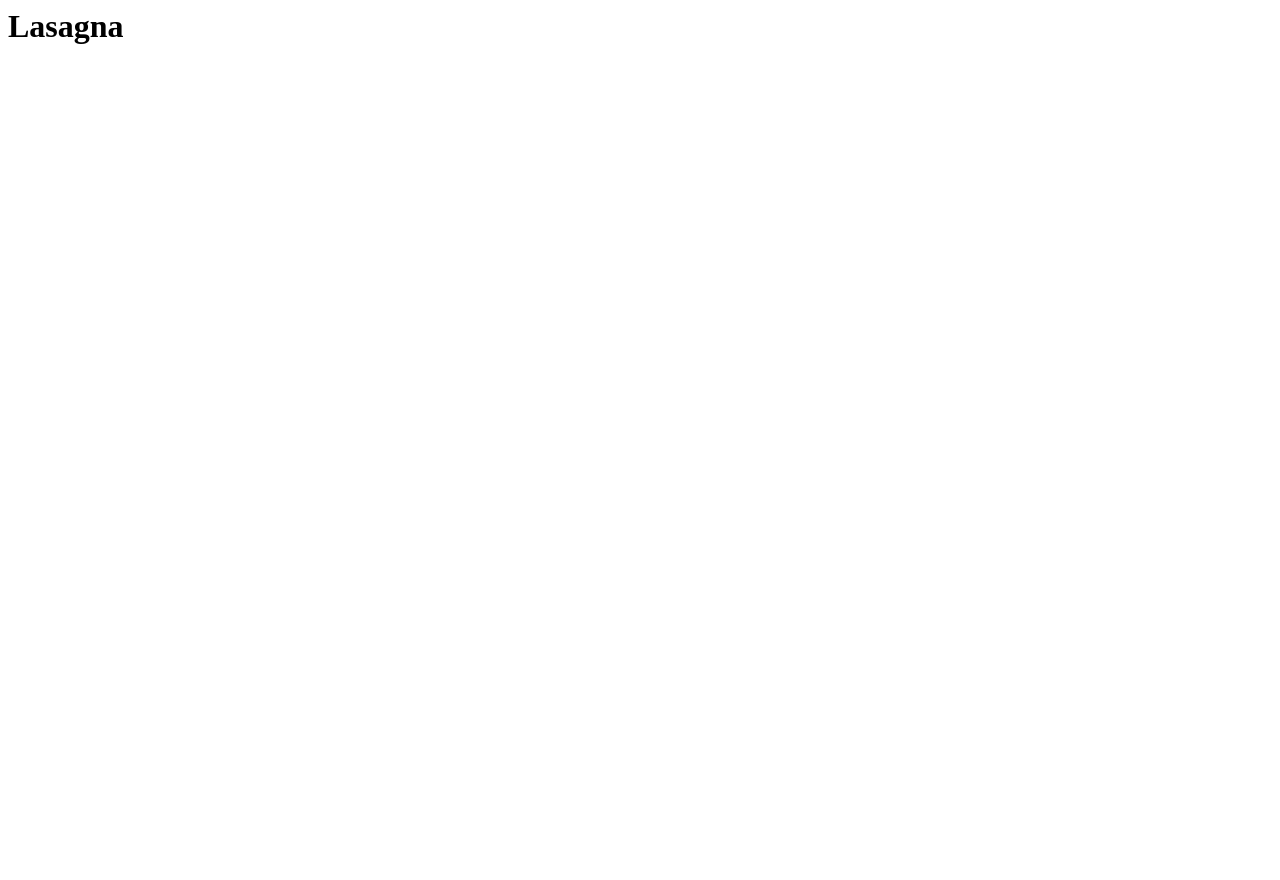
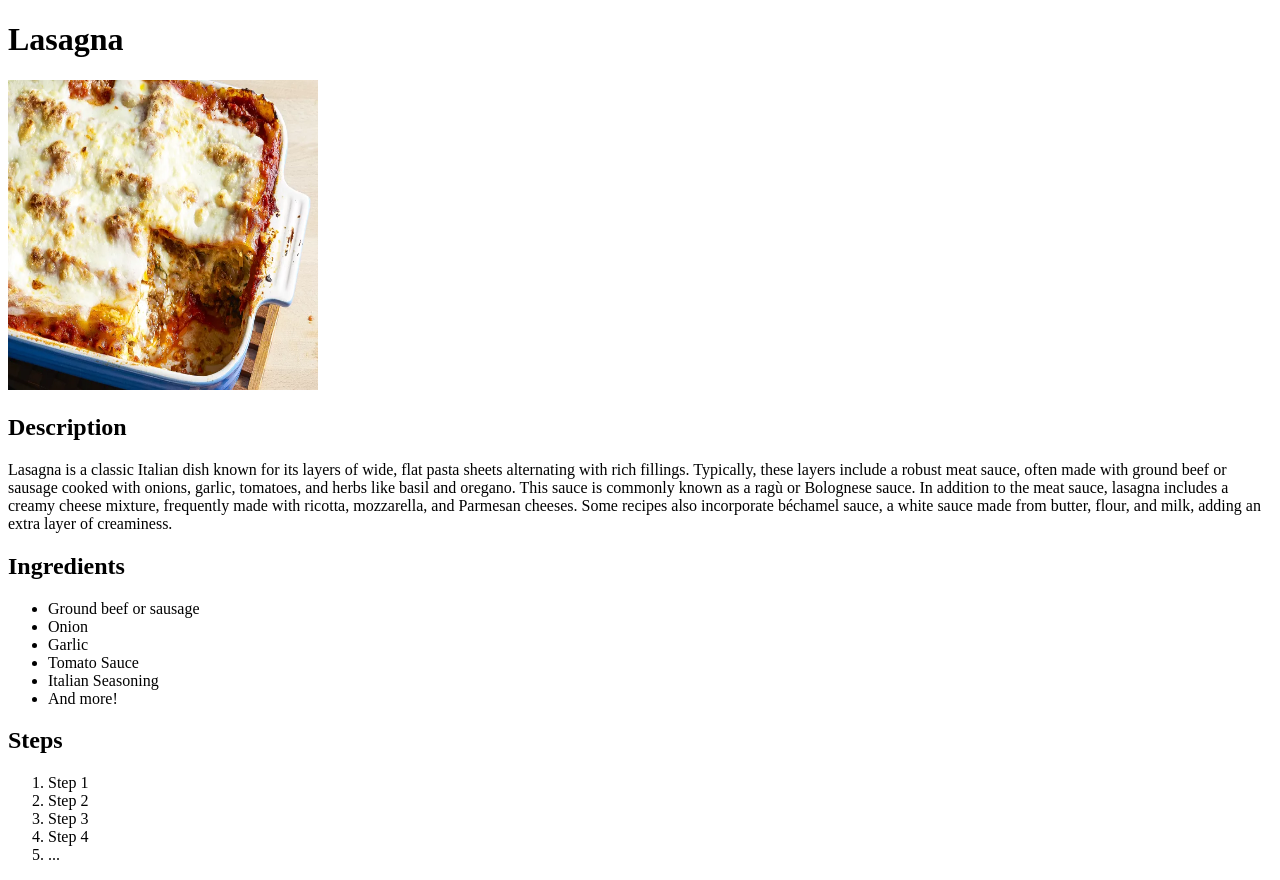
Before and after one commit to RoyKorthout/odin-recipes, a plain HTML site: page recipes/lasagna.html in a window 1280 px wide. Before the commit the page ends 800 px from the top, so only its background shows below. Drawn offline with Linux system fonts and the light colour scheme.

Commit message:
Add Lasagna image and lists
Simple Lasagna recipe contents for the webpage content

```diff
--- a/recipes/lasagna.html
+++ b/recipes/lasagna.html
@@ -1 +1,38 @@
-<h1>Lasagna</h1>
+<!DOCTYPE html>
+<html lang="en">
+<head>
+    <meta charset="UTF-8">
+    <meta name="viewport" content="width=device-width, initial-scale=1.0">
+    <title>Lasagna</title>
+</head>
+<body>
+    <h1>Lasagna</h1>
+
+    <img src="../images/lasagna.jpg" alt="Lasagna" width="310" height="310">
+    <h2>Description</h2>
+    <p>Lasagna is a classic Italian dish known for its layers of wide, flat pasta sheets alternating with rich fillings. Typically, these layers include a robust meat sauce, often made with ground beef or sausage cooked with onions, garlic, tomatoes, and herbs like basil and oregano. This sauce is commonly known as a ragù or Bolognese sauce.
+
+        In addition to the meat sauce, lasagna includes a creamy cheese mixture, frequently made with ricotta, mozzarella, and Parmesan cheeses. Some recipes also incorporate béchamel sauce, a white sauce made from butter, flour, and milk, adding an extra layer of creaminess.
+    </p>
+
+    <h2>Ingredients</h2>
+    <ul>
+        <li>Ground beef or sausage</li>
+        <li>Onion</li>
+        <li>Garlic</li>
+        <li>Tomato Sauce</li>
+        <li>Italian Seasoning</li>
+        <li>And more!</li>
+    </ul>
+
+    <h2>Steps</h2>
+    <ol>
+        <li>Step 1</li>
+        <li>Step 2</li>
+        <li>Step 3</li>
+        <li>Step 4</li>
+        <li>...</li>
+    </ol>
+
+</body>
+</html>
```
Also changed, not shown: images/lasagna.jpg (added).
